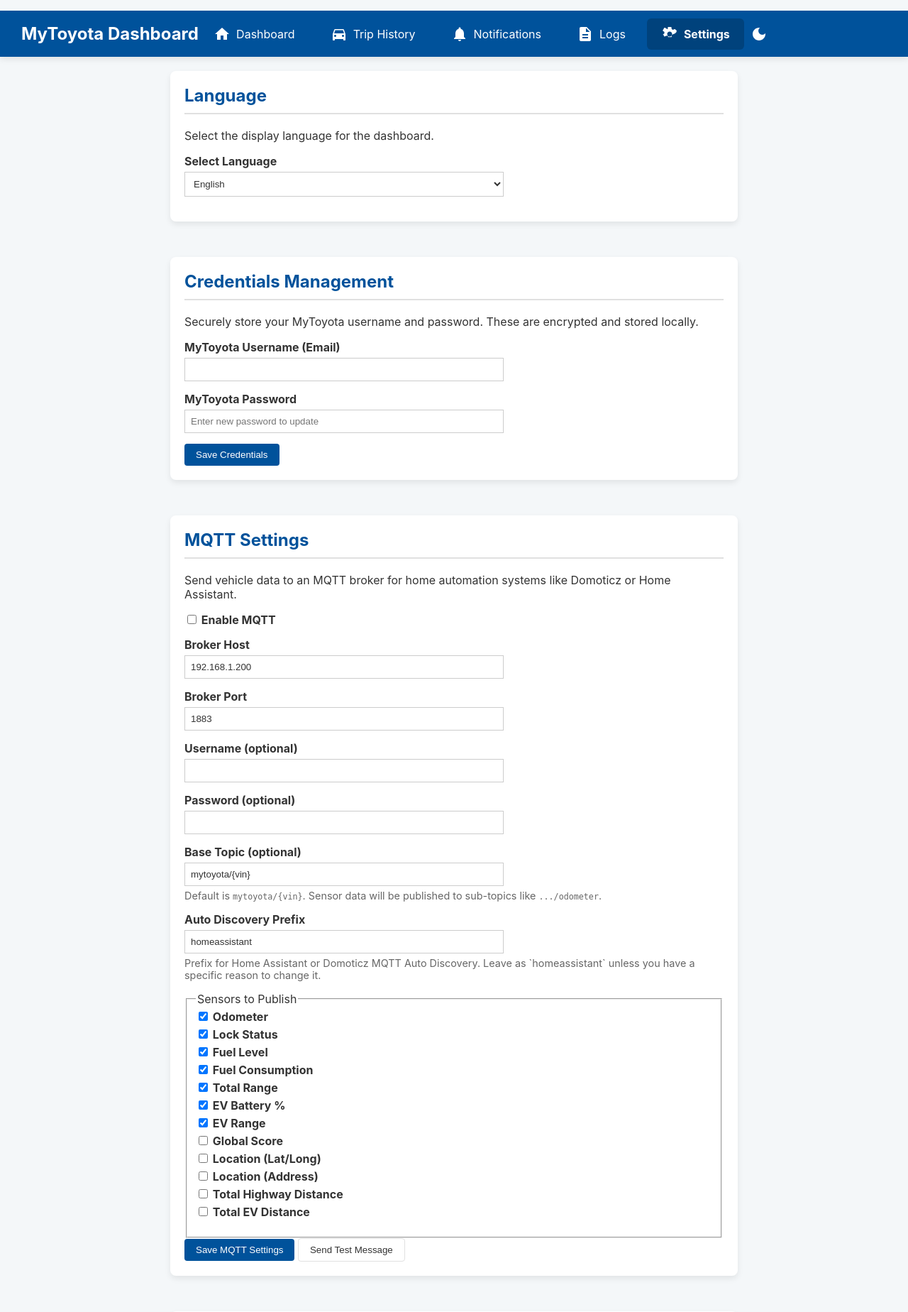
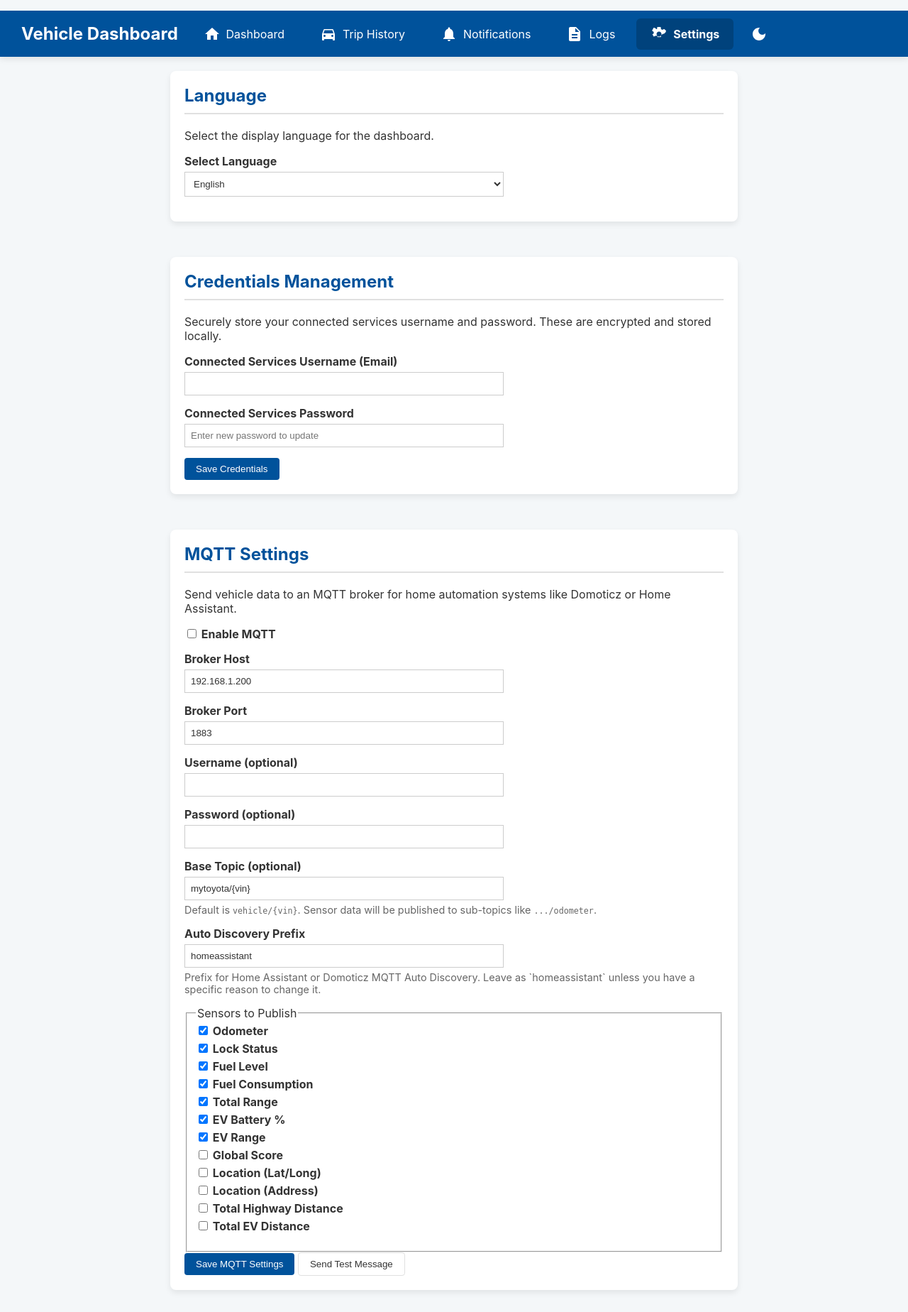
Before and after one commit to stone17/mytoyota-dashboard, a FastAPI app: page /settings in a window 1280 px wide. Shown: the top 1848 px of the page at 71% size. Run offline with FastAPI, Linux system fonts and the light colour scheme; data that the repository does not hold is empty.

Commit message:
renaming project files

```diff
--- a/app/geocoder.py
+++ b/app/geocoder.py
@@ -26,7 +26,7 @@ class NominatimGeocoder(BaseGeocoder):
         # Centralized rate limit: Guarantee a safe buffer before EVERY request
         await asyncio.sleep(1.5)
 
-        headers = {"User-Agent": "MyToyota-Dashboard/1.0"}
+        headers = {"User-Agent": "Vehicle-Dashboard/1.0"}
         url = f"https://nominatim.openstreetmap.org/reverse?format=json&lat={lat}&lon={lon}&addressdetails=1"
 
         try:
--- a/app/static/locales/en.json
+++ b/app/static/locales/en.json
@@ -7,7 +7,7 @@
         "settings": "Settings"
     },
     "dashboard": {
-        "title": "MyToyota Dashboard",
+        "title": "Vehicle Dashboard",
         "last_updated": "Last updated:",
         "update_now": "Update Now",
         "fetch_status": "Fetch Status",
@@ -117,9 +117,9 @@
         "language_desc": "Select the display language for the dashboard.",
         "select_language": "Select Language",
         "credentials": "Credentials Management",
-        "credentials_desc": "Securely store your MyToyota username and password. These are encrypted and stored locally.",
-        "username": "MyToyota Username (Email)",
-        "password": "MyToyota Password",
+        "credentials_desc": "Securely store your connected services username and password. These are encrypted and stored locally.",
+        "username": "Connected Services Username (Email)",
+        "password": "Connected Services Password",
         "password_ph": "Enter new password to update",
         "save_credentials": "Save Credentials",
         "mqtt": "MQTT Settings",
--- a/app/templates/index.html
+++ b/app/templates/index.html
@@ -3,7 +3,7 @@
 <head>
     <meta charset="UTF-8">
     <meta name="viewport" content="width=device-width, initial-scale=1.0">
-    <title>MyToyota Dashboard</title>
+    <title>Vehicle Dashboard</title>
     <link rel="stylesheet" href="/static/css/style.css?v={{ cache_buster }}">
     <script src="https://cdn.jsdelivr.net/npm/chart.js"></script>
     <script src="https://cdnjs.cloudflare.com/ajax/libs/Sortable/1.15.2/Sortable.min.js"></script>
@@ -323,7 +323,7 @@
 </head>
 <body>
     <header class="main-header">
-        <div class="header-title" data-i18n="dashboard.title">MyToyota Dashboard</div>
+        <div class="header-title" data-i18n="dashboard.title">Vehicle Dashboard</div>
         <nav class="main-nav">
             <a href="/" class="nav-link active">
                 <svg class="nav-icon" viewBox="0 0 24 24"><path d="M10 20v-6h4v6h5v-8h3L12 3 2 12h3v8z"></path></svg>
--- a/app/templates/logs.html
+++ b/app/templates/logs.html
@@ -3,7 +3,7 @@
 <head>
     <meta charset="UTF-8">
     <meta name="viewport" content="width=device-width, initial-scale=1.0">
-    <title>Logs - MyToyota Dashboard</title>
+    <title>Logs - Vehicle Dashboard</title>
     <link rel="stylesheet" href="/static/css/style.css?v={{ cache_buster }}">
     <script>
         const savedTheme = localStorage.getItem('theme') || 'light';
@@ -13,7 +13,7 @@
 </head>
 <body>
     <header class="main-header">
-        <div class="header-title" data-i18n="dashboard.title">MyToyota Dashboard</div>
+        <div class="header-title" data-i18n="dashboard.title">Vehicle Dashboard</div>
         <nav class="main-nav">
             <a href="/" class="nav-link">
                 <svg class="nav-icon" viewBox="0 0 24 24"><path d="M10 20v-6h4v6h5v-8h3L12 3 2 12h3v8z"></path></svg>
--- a/app/templates/notifications.html
+++ b/app/templates/notifications.html
@@ -3,7 +3,7 @@
 <head>
     <meta charset="UTF-8">
     <meta name="viewport" content="width=device-width, initial-scale=1.0">
-    <title>Notifications - MyToyota Dashboard</title>
+    <title>Notifications - Vehicle Dashboard</title>
     <link rel="stylesheet" href="/static/css/style.css?v={{ cache_buster }}">
     <style>
         .panels-container {
@@ -101,7 +101,7 @@
 </head>
 <body>
     <header class="main-header">
-        <div class="header-title" data-i18n="dashboard.title">MyToyota Dashboard</div>
+        <div class="header-title" data-i18n="dashboard.title">Vehicle Dashboard</div>
         <nav class="main-nav">
             <a href="/" class="nav-link">
                 <svg class="nav-icon" viewBox="0 0 24 24"><path d="M10 20v-6h4v6h5v-8h3L12 3 2 12h3v8z"></path></svg>
--- a/app/templates/settings.html
+++ b/app/templates/settings.html
@@ -3,7 +3,7 @@
 <head>
     <meta charset="UTF-8">
     <meta name="viewport" content="width=device-width, initial-scale=1.0">
-    <title>Settings - MyToyota Dashboard</title>
+    <title>Settings - Vehicle Dashboard</title>
     <link rel="stylesheet" href="/static/css/style.css?v={{ cache_buster }}">
     <link rel="stylesheet" href="https://unpkg.com/leaflet@1.9.4/dist/leaflet.css" crossorigin=""/>
     <script src="https://unpkg.com/leaflet@1.9.4/dist/leaflet.js" crossorigin=""></script>
@@ -23,7 +23,7 @@
 </head>
 <body>
     <header class="main-header">
-        <div class="header-title" data-i18n="dashboard.title">MyToyota Dashboard</div>
+        <div class="header-title" data-i18n="dashboard.title">Vehicle Dashboard</div>
         <nav class="main-nav">
             <a href="/" class="nav-link">
                 <svg class="nav-icon" viewBox="0 0 24 24"><path d="M10 20v-6h4v6h5v-8h3L12 3 2 12h3v8z"></path></svg>
@@ -76,14 +76,14 @@
 
             <section class="settings-section">
                 <h2 data-i18n="settings.credentials">Credentials Management</h2>
-                <p data-i18n="settings.credentials_desc">Securely store your MyToyota username and password. These are encrypted and stored locally.</p>
+                <p data-i18n="settings.credentials_desc">Securely store your connected services username and password. These are encrypted and stored locally.</p>
                 <form id="credentials-form">
                     <div class="form-group">
-                        <label for="username" data-i18n="settings.username">MyToyota Username (Email)</label>
+                        <label for="username" data-i18n="settings.username">Connected Services Username (Email)</label>
                         <input type="text" id="username" name="username" required>
                     </div>
                     <div class="form-group">
-                        <label for="password" data-i18n="settings.password">MyToyota Password</label>
+                        <label for="password" data-i18n="settings.password">Connected Services Password</label>
                         <input type="password" id="password" name="password" data-i18n-placeholder="settings.password_ph" placeholder="Enter new password to update">
                     </div>
                     <button type="submit" data-i18n="settings.save_credentials">Save Credentials</button>
@@ -116,8 +116,8 @@
                     </div>
                     <div class="form-group">
                         <label for="mqtt-base-topic" data-i18n="settings.base_topic">Base Topic (optional)</label>
-                        <input type="text" id="mqtt-base-topic" name="base_topic" placeholder="mytoyota/{vin}">
-                        <p>Default is <code>mytoyota/{vin}</code>. Sensor data will be published to sub-topics like <code>.../odometer</code>.</p>
+                        <input type="text" id="mqtt-base-topic" name="base_topic" placeholder="vehicle/{vin}">
+                        <p>Default is <code>vehicle/{vin}</code>. Sensor data will be published to sub-topics like <code>.../odometer</code>.</p>
                     </div>
                     <div class="form-group">
                         <label for="mqtt-discovery-prefix" data-i18n="settings.discovery_prefix">Auto Discovery Prefix</label>
--- a/app/templates/trips.html
+++ b/app/templates/trips.html
@@ -3,7 +3,7 @@
 <head>
     <meta charset="UTF-8">
     <meta name="viewport" content="width=device-width, initial-scale=1.0">
-    <title>Trip History - MyToyota Dashboard</title>
+    <title>Trip History - Vehicle Dashboard</title>
     <link rel="stylesheet" href="/static/css/style.css?v={{ cache_buster }}">
     <script src="https://cdn.jsdelivr.net/npm/sortablejs@latest/Sortable.min.js"></script>
     <link rel="stylesheet" href="https://unpkg.com/leaflet@1.9.4/dist/leaflet.css" crossorigin=""/>
@@ -124,7 +124,7 @@
 </head>
 <body>
     <header class="main-header">
-        <div class="header-title" data-i18n="dashboard.title">MyToyota Dashboard</div>
+        <div class="header-title" data-i18n="dashboard.title">Vehicle Dashboard</div>
         <nav class="main-nav">
             <a href="/" class="nav-link">
                 <svg class="nav-icon" viewBox="0 0 24 24"><path d="M10 20v-6h4v6h5v-8h3L12 3 2 12h3v8z"></path></svg>
```
Also changed, not shown: app/mqtt.py (+6 -6 lines), app/static/js/trips.js (+4 -4 lines), app/static/locales/de.json (+4 -4 lines), app/static/locales/es.json (+4 -4 lines), app/static/locales/fr.json (+4 -4 lines), app/static/locales/nl.json (+4 -4 lines), README.md.
